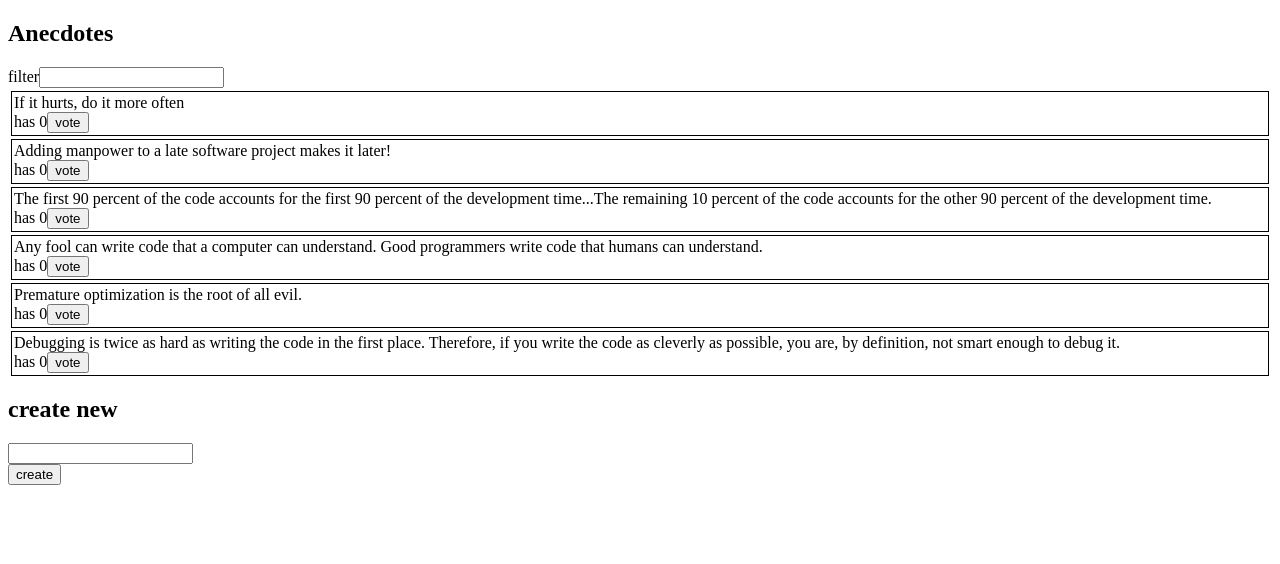
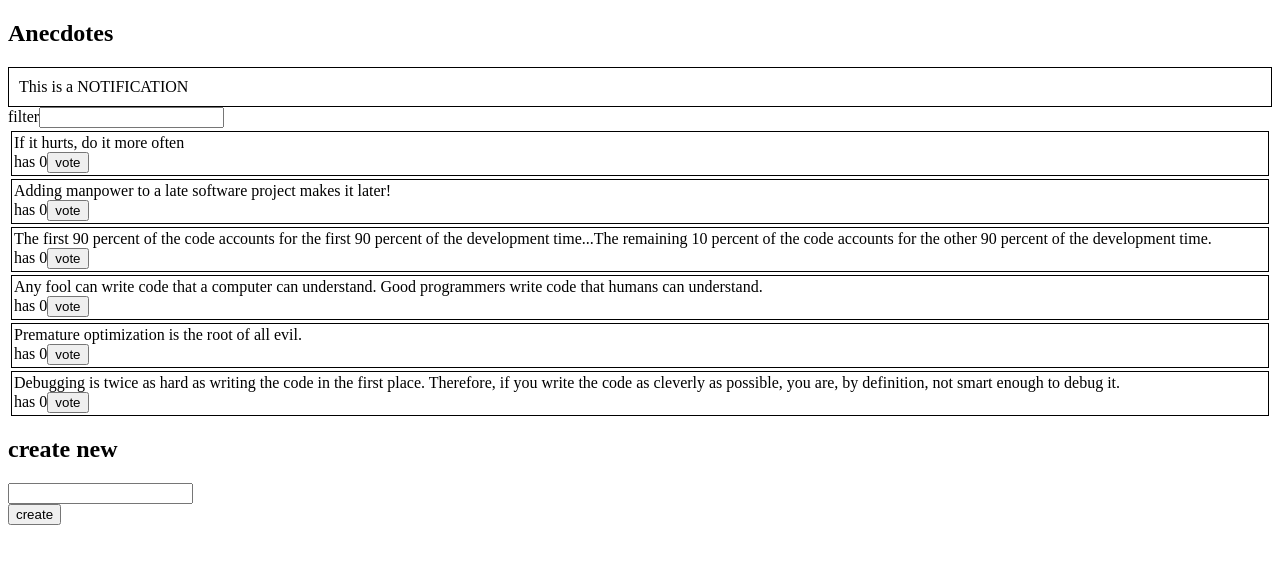
Before and after one commit to LendyAbel/Part_6, a React (Vite) app in the folder redux-anecdotes/: page / in a window 1280 px wide. Shown: the top 564 px of the page. Built offline with nearby package versions, Linux system fonts and the light colour scheme.

Commit message:
6.12 Better Anecdotes, step 10

```diff
--- a/redux-anecdotes/src/App.jsx
+++ b/redux-anecdotes/src/App.jsx
@@ -1,11 +1,13 @@
 import AnecdoteForm from './components/AnecdoteForm'
 import AnecdoteList from './components/AnecdoteList'
 import AnecdotesFilter from './components/AnecdotesFilter'
+import Notification from './components/Notification'
 
 const App = () => {
   return (
     <div>
       <h2>Anecdotes</h2>
+      <Notification />
       <AnecdotesFilter />
       <AnecdoteList />
       <AnecdoteForm />
--- /dev/null
+++ b/redux-anecdotes/src/components/Notification.jsx
@@ -0,0 +1,13 @@
+import { useSelector } from 'react-redux'
+
+const Notification = () => {
+  const notification = useSelector(({ notification }) => notification)
+  const style = {
+    border: 'solid',
+    padding: 10,
+    borderWidth: 1,
+  }
+  return <div style={style}>{notification}</div>
+}
+
+export default Notification
--- /dev/null
+++ b/redux-anecdotes/src/reducers/notificationReducer.js
@@ -0,0 +1,11 @@
+import { createSlice } from '@reduxjs/toolkit'
+
+const initialState = 'This is a NOTIFICATION'
+
+const notificationSlice = createSlice({
+  name: 'notification',
+  initialState,
+  reducers: {},
+})
+
+export default notificationSlice.reducer
--- a/redux-anecdotes/src/store.js
+++ b/redux-anecdotes/src/store.js
@@ -1,11 +1,13 @@
 import { configureStore } from '@reduxjs/toolkit'
 import anecdoteReducer from './reducers/anecdoteReducer'
 import filterReducer from './reducers/filterReducer'
+import notificationReducer from './reducers/notificationReducer'
 
 const store = configureStore({
   reducer: {
     anecdotes: anecdoteReducer,
     filter: filterReducer,
+    notification: notificationReducer,
   },
 })
 
```
Also changed, not shown: redux-anecdotes/src/components/Notification.js (deleted, +0 -10 lines).
